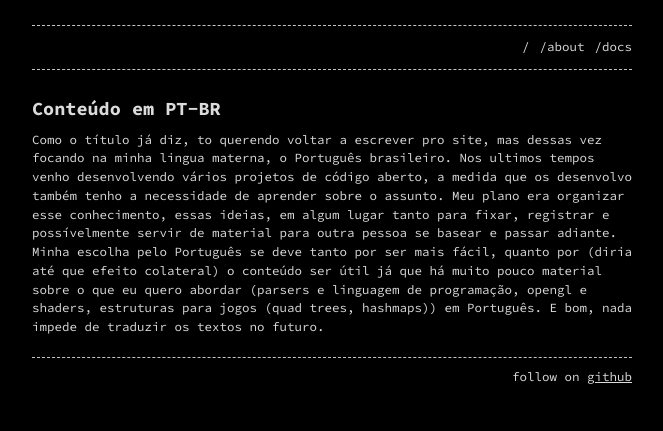
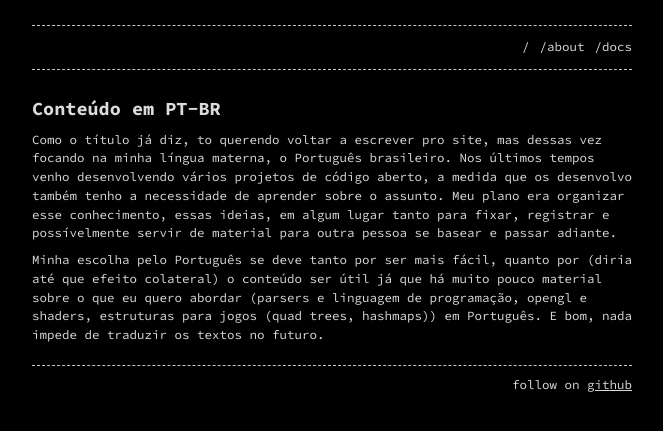
Before and after one commit to canoi12/canoi12.github.io, a Jekyll site: the page built from _posts/2021-06-07-conteudo-pt-br.md, in a window 1280 px wide. Shown: the top 431 px of the page, without its empty margins (308-971 px from the left). Built offline with Jekyll 4.4.1, drawn with Linux system fonts in a browser that asks for light colours.

Commit message:
update 'conteudo pt-br'

```diff
--- a/_posts/2021-06-07-conteudo-pt-br.md
+++ b/_posts/2021-06-07-conteudo-pt-br.md
@@ -7,5 +7,6 @@
 - article
 - pt-br
 ---
-Como o título já diz, to querendo voltar a escrever pro site, mas dessas vez focando na minha lingua materna, o Português brasileiro. Nos ultimos tempos venho desenvolvendo vários projetos de código aberto, a medida que os desenvolvo também tenho a necessidade de aprender sobre o assunto. Meu plano era organizar esse conhecimento, essas ideias, em algum lugar tanto para fixar, registrar e possívelmente servir de material para outra pessoa se basear e passar adiante.
+Como o título já diz, to querendo voltar a escrever pro site, mas dessas vez focando na minha língua materna, o Português brasileiro. Nos últimos tempos venho desenvolvendo vários projetos de código aberto, a medida que os desenvolvo também tenho a necessidade de aprender sobre o assunto. Meu plano era organizar esse conhecimento, essas ideias, em algum lugar tanto para fixar, registrar e possívelmente servir de material para outra pessoa se basear e passar adiante.
+
 Minha escolha pelo Português se deve tanto por ser mais fácil, quanto por (diria até que efeito colateral) o conteúdo ser útil já que há muito pouco material sobre o que eu quero abordar (parsers e linguagem de programação, opengl e shaders, estruturas para jogos (quad trees, hashmaps)) em Português. E bom, nada impede de traduzir os textos no futuro.
```
